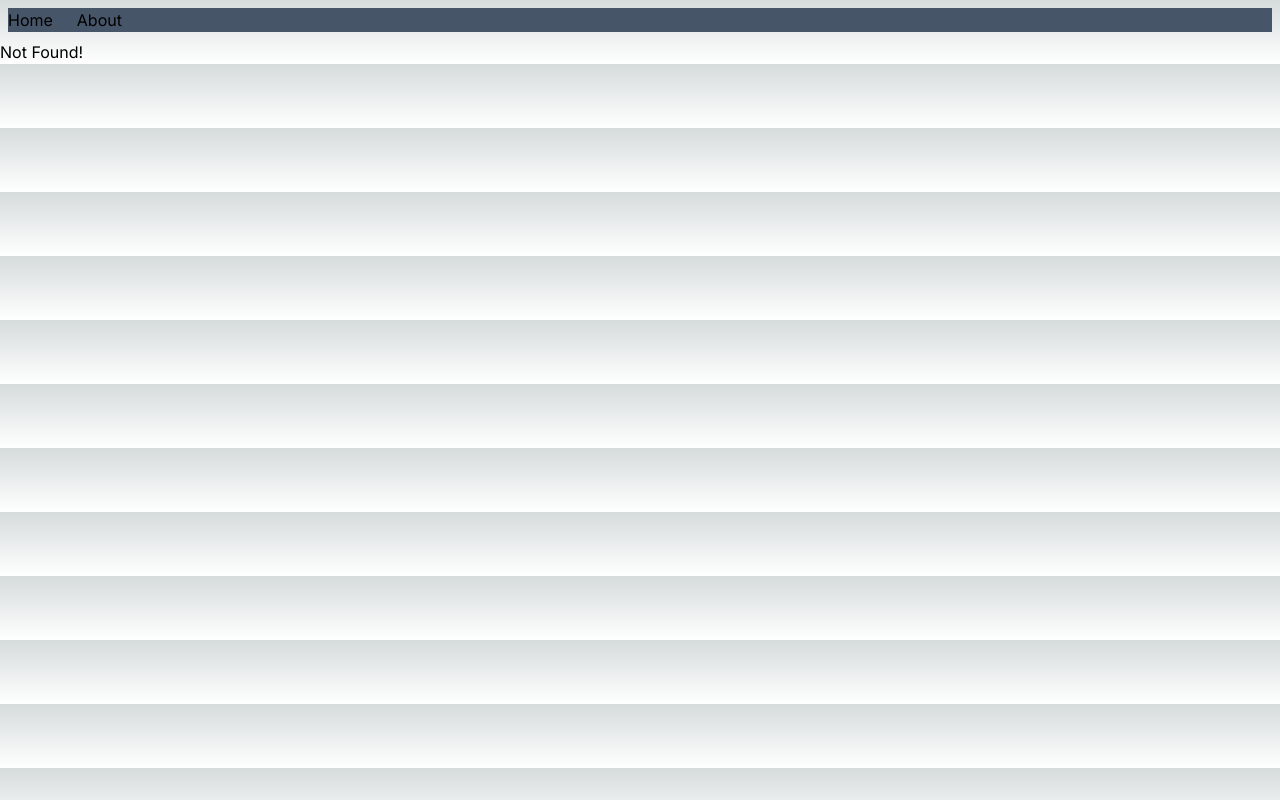
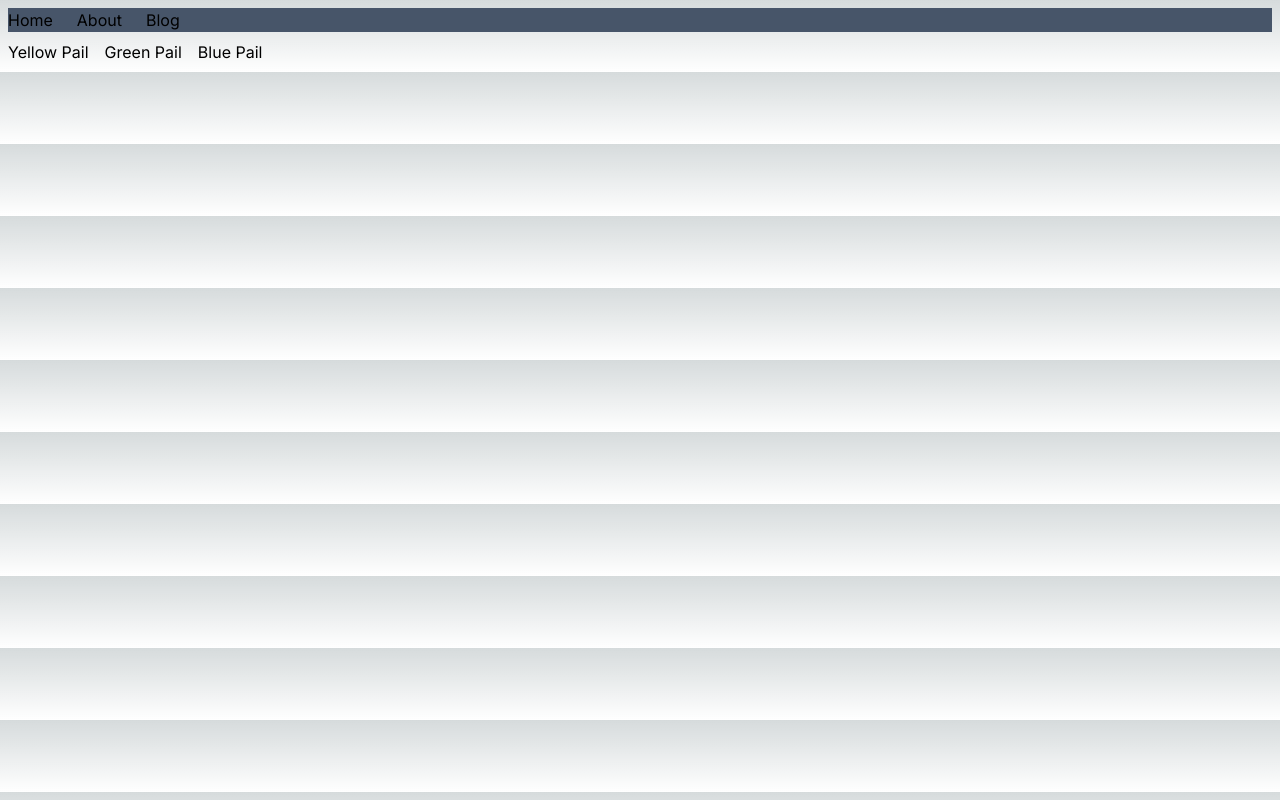
Before and after one commit to nishanmazumder/next-woo, a Next.js app: page /blog in a window 1280 px wide. Before the commit this address had no page. Built offline with nearby package versions, Linux system fonts and the light colour scheme.

Commit message:
dynamic route has been done

```diff
--- /dev/null
+++ b/app/blog/[id]/not-found.js
@@ -0,0 +1,5 @@
+export default function BlogNotFound() {
+    return (
+        <div>Blog Not Found!</div>
+    )
+}
--- /dev/null
+++ b/app/blog/[id]/page.js
@@ -0,0 +1,14 @@
+import { notFound } from "next/navigation";
+
+export default function BlogPage({ params }) {
+
+    const { id } = params;
+
+    if (id > 3) {
+        notFound();
+    }
+
+    return (
+        <div>Blog id : {id}</div>
+    )
+}
--- /dev/null
+++ b/app/blog/page.js
@@ -0,0 +1,27 @@
+import Link from "next/link"
+
+const blogs = [{
+    id: 1,
+    title: 'Yellow Pail',
+},
+{
+    id: 2,
+    title: 'Green Pail',
+},
+{
+    id: 3,
+    title: 'Blue Pail',
+}
+]
+
+export default function Blog() {
+    return (
+        <ul className="m-2 flex gap-4">
+            {
+                blogs.map((blog, i) => {
+                    return <li key={blog.id}><Link href={'/blog/' + blog.id}>{blog.title}</Link></li>
+                })
+            }
+        </ul>
+    )
+}
--- a/app/layout.js
+++ b/app/layout.js
@@ -18,6 +18,7 @@ export default function RootLayout({ children }) {
           <ul className="flex gap-6">
             <li><Link href="/">Home</Link></li>
             <li><Link href="/about">About</Link></li>
+            <li><Link href="/blog">Blog</Link></li>
           </ul>
         </nav>
         {children}
```
